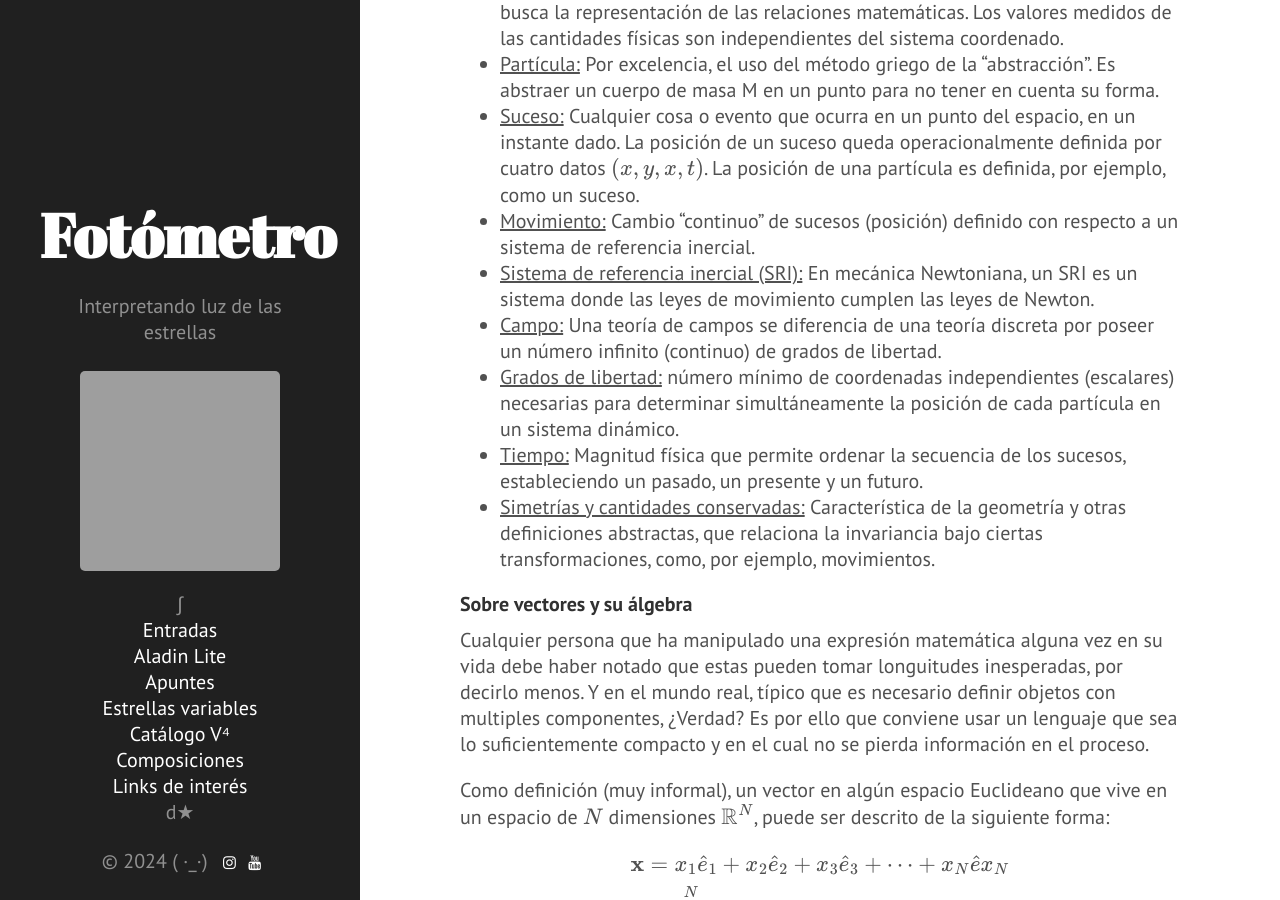
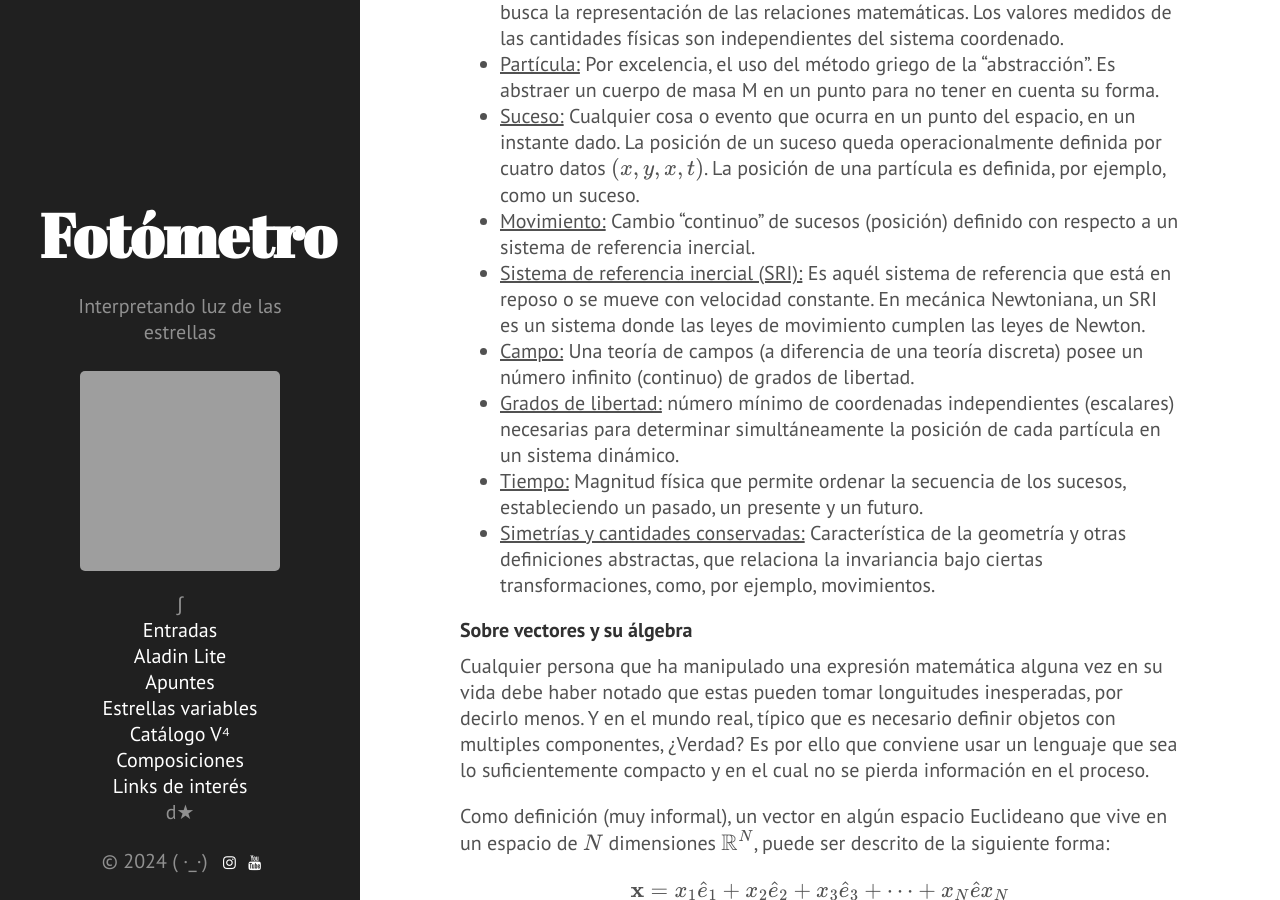
Before and after one commit to nicomedinap/nicomedinap.github.io, a Jekyll site: the page built from apuntes/FisicaDeFronteras/RelatividadGeneral.md, in a window 1280 px wide and 900 px high, scrolled down 666 px. Built offline with Jekyll 4.4.1, drawn with Linux system fonts in a browser that asks for light colours; formulas are drawn with MathJax 3; a script that is not in the unit is left out; some of the changed text lies outside the part shown; grey boxes are pictures that could not be loaded.

Commit message:
Update RelatividadGeneral.md

```diff
--- a/apuntes/FisicaDeFronteras/RelatividadGeneral.md
+++ b/apuntes/FisicaDeFronteras/RelatividadGeneral.md
@@ -20,8 +20,8 @@
 * <ins>Partícula:</ins> Por excelencia, el uso del método griego de la “abstracción". Es abstraer un cuerpo de masa M en un punto para no tener en cuenta  su forma.
 * <ins>Suceso:</ins> Cualquier cosa o evento que ocurra en un punto del espacio, en un instante dado. La posición de un suceso queda operacionalmente definida por cuatro datos $(x,y,x,t)$. La posición de una partícula es definida, por ejemplo, como un suceso.
 * <ins>Movimiento:</ins> Cambio “continuo” de sucesos (posición) definido con respecto a un sistema de referencia inercial.
-* <ins>Sistema de referencia inercial (SRI):</ins> En mecánica Newtoniana, un SRI es un sistema donde las leyes de movimiento cumplen las leyes de Newton.
-* <ins>Campo:</ins> Una teoría de campos se diferencia de una teoría discreta por poseer  un número infinito (continuo) de grados de libertad.
+* <ins>Sistema de referencia inercial (SRI):</ins> Es aquél sistema de referencia que está en reposo o se mueve con velocidad constante. En mecánica Newtoniana, un SRI es un sistema donde las leyes de movimiento cumplen las leyes de Newton.
+* <ins>Campo:</ins> Una teoría de campos (a diferencia de una teoría discreta) posee un número infinito (continuo) de grados de libertad.
 * <ins>Grados de libertad:</ins> número mínimo de coordenadas independientes (escalares) necesarias para determinar simultáneamente la posición de cada partícula en un sistema dinámico.
 * <ins>Tiempo:</ins> Magnitud física que permite ordenar la secuencia de los sucesos, estableciendo un pasado, un presente y un futuro.
 * <ins>Simetrías y cantidades conservadas:</ins> Característica de la geometría y otras definiciones abstractas, que relaciona la invariancia bajo ciertas transformaciones, como, por ejemplo, movimientos.
@@ -224,7 +224,7 @@
 \mathbf{a}' = \mathbf{a}.
 $$
 
-Entonces, de forma cualitiva, el principio de la relatividad de Galileo se expresa de la siguiente manera:
+Como se observa de la última ecuación, *todos los sistemas de referencia inerciales miden la misma aceleración*. Entonces, de forma cualitiva, el principio de la relatividad de Galileo se expresa de la siguiente manera:
 
 :---: |
 Es imposible determinar a base de experimentos (mecánicos) si un sistema de referencia está en reposo o en movimiento uniforme y rectilineo. |
@@ -234,6 +234,8 @@
 :---: |
 Las leyes de la física deben tener la misma forma en todos los sistemas de refencias inerciales. |
 
-Escena del tren en Top Secret
+Escena del tren en Top Secret (relatividad en su máxima expresión)
 
-https://www.youtube.com/watch?v=A_peCIVBTAY
+![Alt Text](https://i.makeagif.com/media/4-18-2017/fD2G6V.mp4)
+
+[]](https://www.youtube.com/watch?v=A_peCIVBTAY)
```
